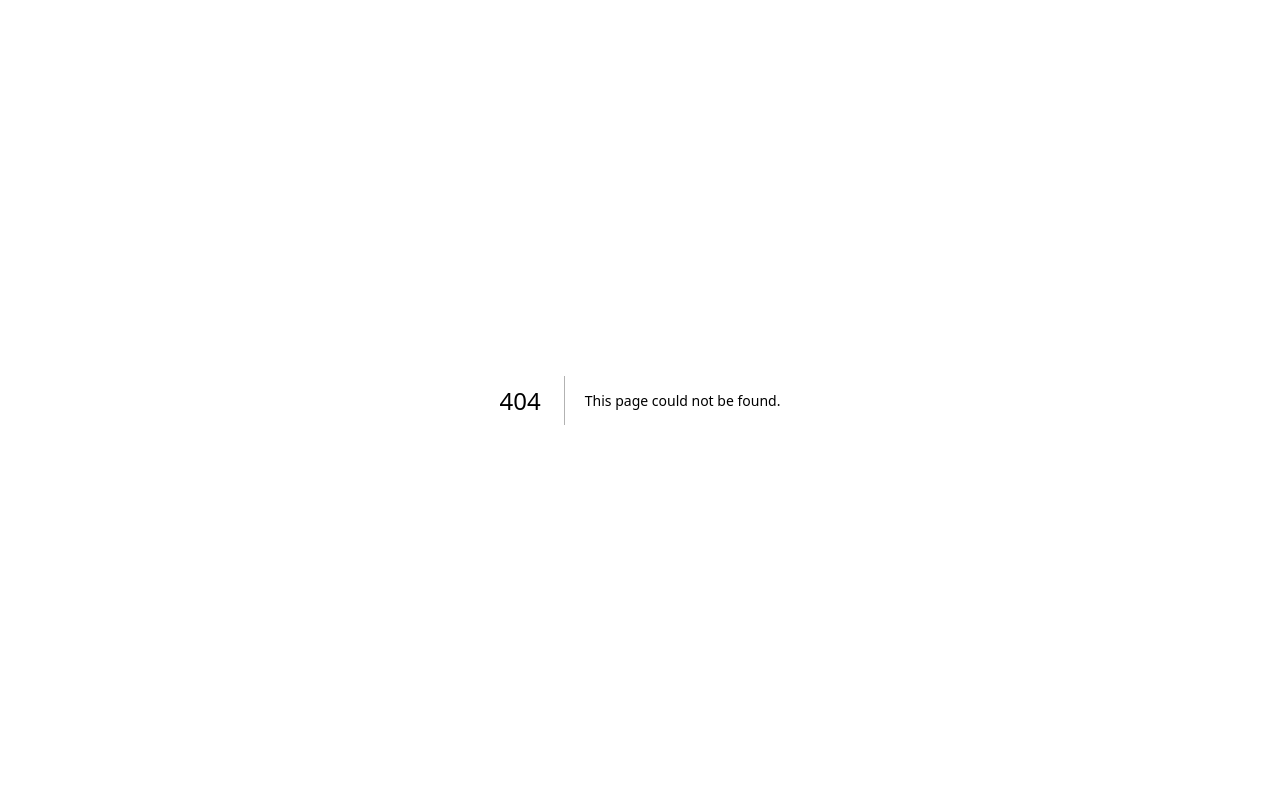
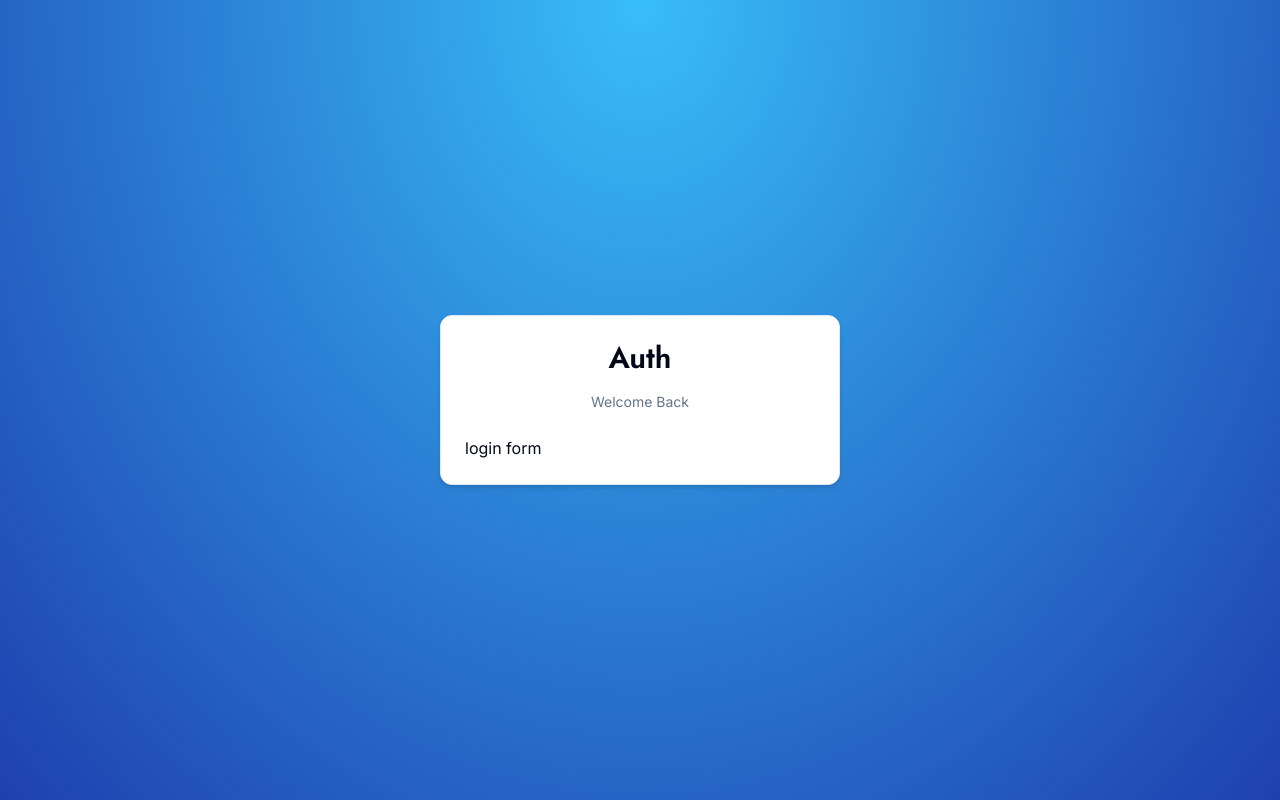
Before and after one commit to mozahidr/nextauth, a Next.js app: page /auth/login in a window 1280 px wide. Before the commit this address had no page. Built offline with nearby package versions, Linux system fonts and the light colour scheme.

Commit message:
login page created

```diff
--- /dev/null
+++ b/app/auth/layout.tsx
@@ -0,0 +1,11 @@
+import React from 'react'
+
+const AuthLayout = ({ children } : { children: React.ReactNode }) => {
+  return (
+    <div className='h-full flex items-center justify-center bg-[radial-gradient(ellipse_at_top,_var(--tw-gradient-stops))] from-sky-400 to-blue-800'>
+      {children}
+    </div>
+  )
+}
+
+export default AuthLayout
--- /dev/null
+++ b/app/auth/login/page.tsx
@@ -0,0 +1,10 @@
+import { LoginForm } from '@/components/auth/login-form'
+import React from 'react'
+
+const LoginPage = () => {
+  return (
+    <LoginForm />
+  )
+}
+
+export default LoginPage
--- /dev/null
+++ b/components/auth/card-wrapper.tsx
@@ -0,0 +1,34 @@
+"use client";
+
+import {
+  Card,
+  CardContent,
+  CardFooter,
+  CardHeader,
+} from "@/components/ui/card";
+import { Header } from "@/components/auth/header";
+
+interface CardWrapperProps {
+  children: React.ReactNode;
+  headerLabel: string;
+  backButtonLabel: string;
+  backButtonHref: string;
+  showSocial?: boolean;
+}
+
+export const CardWrapper = ({
+  children,
+  headerLabel,
+  backButtonLabel,
+  backButtonHref,
+  showSocial,
+}: CardWrapperProps) => {
+  return (
+    <Card className="w-[400px] shadow-md">
+      <CardHeader>
+        <Header label={headerLabel} />
+      </CardHeader>
+      <CardContent>{children}</CardContent>
+    </Card>
+  );
+};
--- /dev/null
+++ b/components/auth/header.tsx
@@ -0,0 +1,22 @@
+import { Jost } from "next/font/google";
+import { cn } from "@/lib/utils";
+
+const font = Jost({
+    subsets: ["latin"],
+    weight: ["600"]
+});
+
+interface HeaderProps {
+    label: string;
+};
+
+export const Header = ({label} : HeaderProps) => {
+    return (
+        <div className="w-full flex flex-col gap-y-4 items-center justify-center">
+            <h1 className={cn("text-3xl font-semibold", font.className)}>Auth</h1>
+            <p className="text-muted-foreground text-sm">
+                {label}
+            </p>
+        </div>
+    )
+}
--- /dev/null
+++ b/components/auth/login-form.tsx
@@ -0,0 +1,9 @@
+import { CardWrapper } from "./card-wrapper"
+
+export const LoginForm = () => {
+    return (
+        <CardWrapper headerLabel="Welcome Back" backButtonLabel="Don't have an account" backButtonHref="/auth/register" showSocial>
+            login form
+        </CardWrapper>
+    )
+}
--- /dev/null
+++ b/components/ui/card.tsx
@@ -0,0 +1,76 @@
+import * as React from "react"
+
+import { cn } from "@/lib/utils"
+
+const Card = React.forwardRef<
+  HTMLDivElement,
+  React.HTMLAttributes<HTMLDivElement>
+>(({ className, ...props }, ref) => (
+  <div
+    ref={ref}
+    className={cn(
+      "rounded-xl border bg-card text-card-foreground shadow",
+      className
+    )}
+    {...props}
+  />
+))
+Card.displayName = "Card"
+
+const CardHeader = React.forwardRef<
+  HTMLDivElement,
+  React.HTMLAttributes<HTMLDivElement>
+>(({ className, ...props }, ref) => (
+  <div
+    ref={ref}
+    className={cn("flex flex-col space-y-1.5 p-6", className)}
+    {...props}
+  />
+))
+CardHeader.displayName = "CardHeader"
+
+const CardTitle = React.forwardRef<
+  HTMLParagraphElement,
+  React.HTMLAttributes<HTMLHeadingElement>
+>(({ className, ...props }, ref) => (
+  <h3
+    ref={ref}
+    className={cn("font-semibold leading-none tracking-tight", className)}
+    {...props}
+  />
+))
+CardTitle.displayName = "CardTitle"
+
+const CardDescription = React.forwardRef<
+  HTMLParagraphElement,
+  React.HTMLAttributes<HTMLParagraphElement>
+>(({ className, ...props }, ref) => (
+  <p
+    ref={ref}
+    className={cn("text-sm text-muted-foreground", className)}
+    {...props}
+  />
+))
+CardDescription.displayName = "CardDescription"
+
+const CardContent = React.forwardRef<
+  HTMLDivElement,
+  React.HTMLAttributes<HTMLDivElement>
+>(({ className, ...props }, ref) => (
+  <div ref={ref} className={cn("p-6 pt-0", className)} {...props} />
+))
+CardContent.displayName = "CardContent"
+
+const CardFooter = React.forwardRef<
+  HTMLDivElement,
+  React.HTMLAttributes<HTMLDivElement>
+>(({ className, ...props }, ref) => (
+  <div
+    ref={ref}
+    className={cn("flex items-center p-6 pt-0", className)}
+    {...props}
+  />
+))
+CardFooter.displayName = "CardFooter"
+
+export { Card, CardHeader, CardFooter, CardTitle, CardDescription, CardContent }
```
